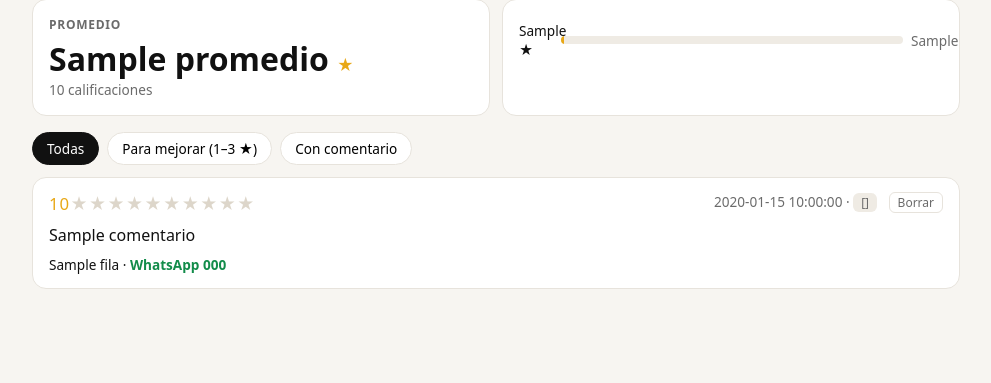
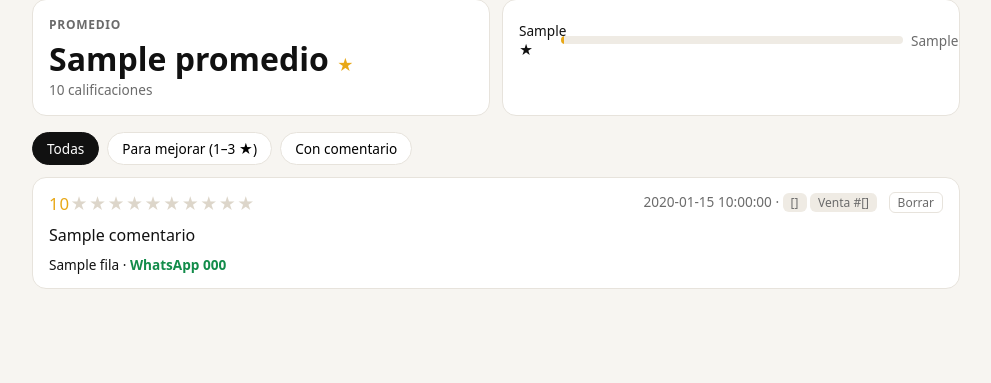
Before and after one commit to mmartinmape-byte/bot-bhd-, a Flask app: template templates/opiniones.html in a window 1280 px wide. Shown: the part 69-452 px from the top of the page, without its empty margins (144-1135 px from the left). Run offline with Flask 3, Linux system fonts and the light colour scheme; the template is opened without the code that fills it: most values are stand-ins (such as "Sample title", 1, 10 or a date in 2020); some libraries are stand-ins or nearby versions.

Commit message:
Reseñas: registrar el N° de venta del link post-entrega (/hola?o=entrega&v=N)
Columna opiniones.venta; la página la manda al calificar y el panel la muestra.

Co-Authored-By: Claude Opus 5.5 <noreply@anthropic.com>

```diff
--- a/app.py
+++ b/app.py
@@ -107,6 +107,11 @@ with engine.begin() as conn:
             catalogo_id INTEGER NOT NULL,
             fecha       TEXT NOT NULL
         )'''))
+    # N° de venta de ventas-app (link de reseña post-entrega: /hola?o=entrega&v=N)
+    if IS_PG:
+        conn.execute(text("ALTER TABLE opiniones ADD COLUMN IF NOT EXISTS venta TEXT NOT NULL DEFAULT ''"))
+    elif 'venta' not in [r[1] for r in conn.execute(text('PRAGMA table_info(opiniones)'))]:
+        conn.execute(text("ALTER TABLE opiniones ADD COLUMN venta TEXT NOT NULL DEFAULT ''"))
 
 
 def _now():
@@ -459,7 +464,8 @@ def hola():
     origen = re.sub(r'[^a-z0-9_-]', '', (request.args.get('o') or 'showroom').lower())[:30]
     return render_template('hola.html', whatsapp=WHATSAPP_BHD, resena_url=GOOGLE_RESENA_URL,
                            tienda_url=TIENDA_URL, direccion=SHOWROOM_DIR,
-                           origen=origen or 'showroom')
+                           origen=origen or 'showroom',
+                           venta=re.sub(r'\D', '', request.args.get('v') or '')[:12])
 
 
 @app.route('/api/opinion', methods=['POST'])
@@ -476,8 +482,9 @@ def api_opinion():
     token = uuid.uuid4().hex
     with engine.begin() as conn:
         conn.execute(text(
-            'INSERT INTO opiniones (estrellas, origen, token, fecha) VALUES (:e, :o, :t, :f)'),
-            {'e': estrellas, 'o': _limpio(d.get('origen'), 30), 't': token,
+            'INSERT INTO opiniones (estrellas, origen, venta, token, fecha) VALUES (:e, :o, :v, :t, :f)'),
+            {'e': estrellas, 'o': _limpio(d.get('origen'), 30),
+             'v': re.sub(r'\D', '', str(d.get('venta') or ''))[:12], 't': token,
              'f': datetime.now(ARG).strftime('%Y-%m-%d %H:%M')})
     return jsonify({'ok': True, 'token': token})
 
@@ -526,7 +533,7 @@ def opiniones():
         return 'No autorizado. Agregá ?clave=... a la URL.', 401
     with engine.connect() as conn:
         filas = conn.execute(text(
-            'SELECT id, estrellas, comentario, nombre, telefono, origen, fecha '
+            'SELECT id, estrellas, comentario, nombre, telefono, origen, venta, fecha '
             'FROM opiniones ORDER BY id DESC LIMIT 500')).mappings().all()
     filas = [dict(f, wa=_wa_numero(f['telefono'])) for f in filas]
     total = len(filas)
--- a/templates/hola.html
+++ b/templates/hola.html
@@ -190,6 +190,7 @@
 <script>
 (function () {
   const ORIGEN = {{ origen | tojson }};
+  const VENTA = {{ venta | tojson }};
   const LABELS = ['', 'Muy mala', 'Mala', 'Regular', 'Buena', '¡Excelente!'];
   const stars = Array.from(document.querySelectorAll('.star'));
   const lbl = document.getElementById('stars-lbl');
@@ -198,7 +199,7 @@
   function crear(n) {
     return fetch('/api/opinion', {
       method: 'POST', headers: { 'Content-Type': 'application/json' },
-      body: JSON.stringify({ estrellas: n, origen: ORIGEN })
+      body: JSON.stringify({ estrellas: n, origen: ORIGEN, venta: VENTA })
     }).then(r => r.json()).then(r => r.token || null).catch(() => null);
   }
 
--- a/templates/opiniones.html
+++ b/templates/opiniones.html
@@ -71,7 +71,7 @@
   <div class="item{{ ' bad' if f.estrellas <= 3 }}" data-bad="{{ 1 if f.estrellas <= 3 else 0 }}" data-com="{{ 1 if f.comentario else 0 }}">
     <div class="head">
       <span class="st">{{ '★' * f.estrellas }}<span style="color:#ddd6ca">{{ '★' * (5 - f.estrellas) }}</span></span>
-      <span>{{ f.fecha }} · <span class="tag">{{ f.origen or 'showroom' }}</span>
+      <span>{{ f.fecha }} · <span class="tag">{{ f.origen or 'showroom' }}</span>{% if f.venta %} <span class="tag">Venta #{{ f.venta }}</span>{% endif %}
         <button class="del" type="button" data-id="{{ f.id }}" title="Borrar esta calificación">Borrar</button></span>
     </div>
     {% if f.comentario %}<p class="com">{{ f.comentario }}</p>{% endif %}
```
